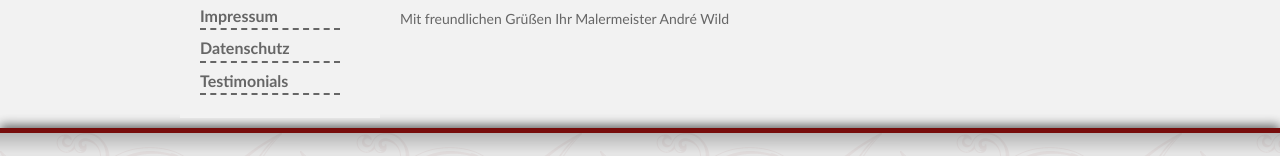
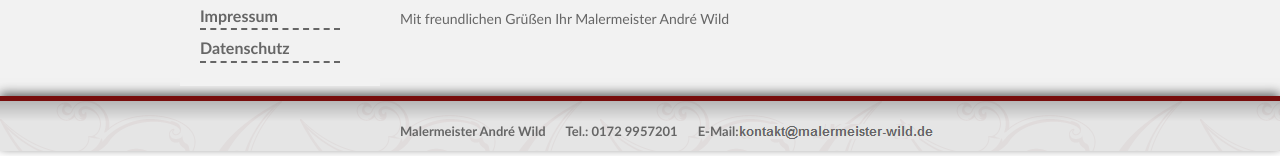
Before and after one commit to komcunbinquesgysbuf/maw-43003, a Next.js app: page / in a window 1280 px wide. Shown: the part 553-709 px from the top of the page. Built offline with nearby package versions, Linux system fonts and the light colour scheme.

Commit message:
Remove testimonials from nav menu

```diff
--- a/components/Layout.tsx
+++ b/components/Layout.tsx
@@ -17,7 +17,6 @@ const Layout: FC<LayoutProps> = ({children}) => {
         Kontakt: "/kontakt/index.html",
         Impressum: "/impressum",
         Datenschutz: "/datenschutz/index.html",
-        Testimonials: "/testimonials"
     };
     const navList = Object.keys(navMap).map(title => ({
         title,
```
